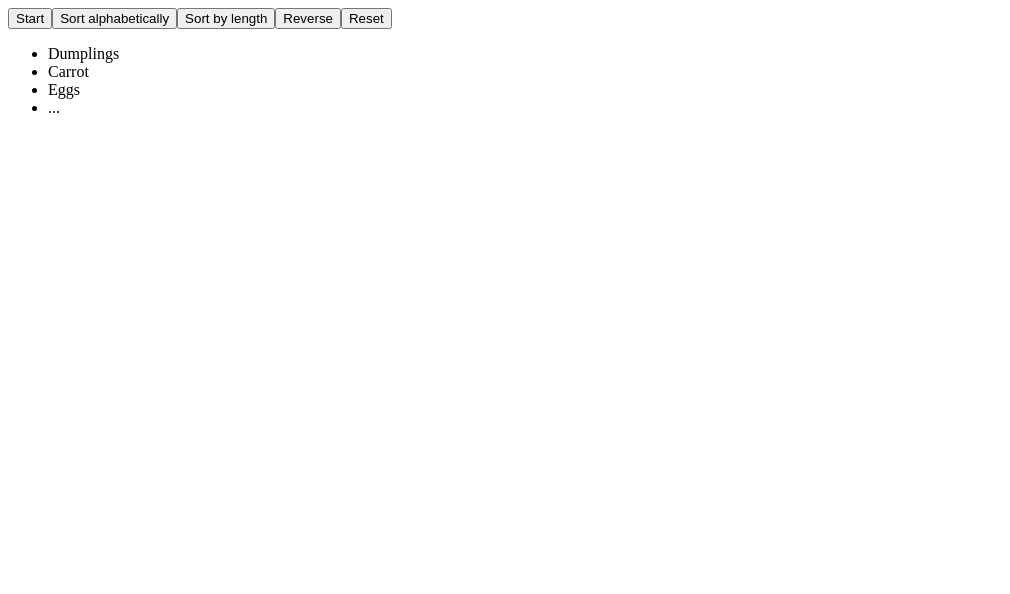
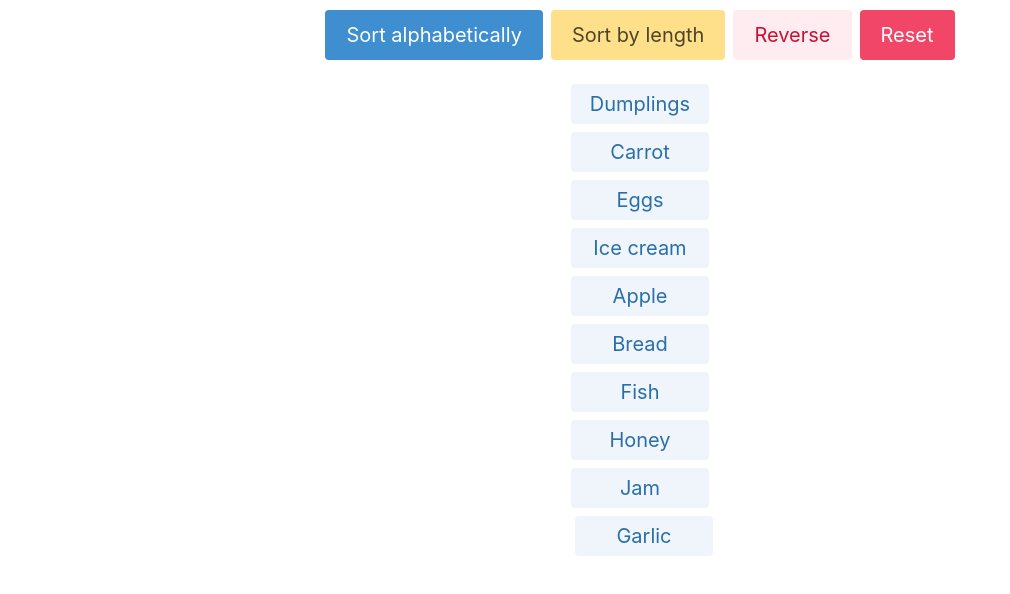
Before and after one commit to mate-academy/react_list-of-goods, a React (Create React App) app: page / in a window 1280 px wide. Both pictures are taken after a click on the button "Start". Shown: the top 594 px of the page, without its empty margins (0-1010 px from the left). Built offline with nearby package versions, Linux system fonts and the light colour scheme.

Commit message:
Solution

```diff
--- a/public/index.html
+++ b/public/index.html
@@ -3,7 +3,8 @@
   <head>
     <meta charset="utf-8" />
     <meta name="viewport" content="width=device-width, initial-scale=1" />
-    <title>Static list of todos</title>
+    <title>React list of goods</title>
+    <link rel="stylesheet" href="https://cdn.jsdelivr.net/npm/bulma@0.9.4/css/bulma.min.css">
   </head>
   <body>
     <div id="root"></div>
--- a/src/App.css
+++ b/src/App.css
@@ -1 +1,23 @@
-/* not empty */
+.App {
+  display: flex;
+  flex-direction: column;
+  align-items: center;
+}
+
+.button__start {
+  margin-top: 50vh;
+  width: 200px;
+}
+
+.buttons {
+  margin-top: 10px;
+}
+
+.tags {
+  display: flex;
+  flex-direction: column;
+}
+
+.tag {
+  width: 100%;
+}
--- a/src/App.tsx
+++ b/src/App.tsx
@@ -1,5 +1,5 @@
 /* eslint-disable @typescript-eslint/no-unused-vars */
-import React from 'react';
+import { FC, useState } from 'react';
 import './App.css';
 
 const goodsFromServer = [
@@ -16,60 +16,97 @@ const goodsFromServer = [
 ];
 
 enum SortType {
-  NONE,
-  ALPABET,
-  LENGTH,
+  None = 'none',
+  Alpabet = 'alpabet',
+  Length = 'length',
+  Reverse = 'reverse',
 }
 
-// Use this function in the render method
-function getReorderedGoods(
-  goods: string[],
-  sortType: SortType,
-  isReversed: boolean,
-) {
-  // Not to mutate the original array
-  const visibleGoods = [...goods];
+export const App: FC = () => {
+  const [isStarted, setIsStarted] = useState(false);
+  const [isReversed, setIsReversed] = useState(false);
+  const [sortBy, setSortBy] = useState(SortType.None);
 
-  // Sort and reverse goods if needed
-  // ...
+  const visibleGoods = [...goodsFromServer];
 
-  return visibleGoods;
+  visibleGoods.sort((firstGood, secondGood) => {
+    switch (sortBy) {
+      case SortType.Alpabet:
+        return firstGood.localeCompare(secondGood);
+      case SortType.Length:
+        return firstGood.length - secondGood.length;
+      default:
+        return 0;
+    }
+  });
+
+  if (isReversed) {
+    visibleGoods.reverse();
   }
 
-// DON'T save goods to the state
-type State = {
-  isStarted: boolean,
-  isReversed: boolean,
-  sortType: SortType,
-};
-
-export const App = () => (
+  return (
     <div className="App">
-    <button type="button">
+      {!isStarted
+        ? (
+          <button
+            type="button"
+            className="button button__start is-large is-primary"
+            onClick={() => setIsStarted(!isStarted)}
+          >
             Start
           </button>
-
-    <button type="button">
+        )
+        : (
+          <>
+            <div className="buttons">
+              <button
+                type="button"
+                className="button is-medium is-info"
+                onClick={() => setSortBy(SortType.Alpabet)}
+              >
                 Sort alphabetically
               </button>
 
-    <button type="button">
+              <button
+                type="button"
+                className="button is-medium is-warning"
+                onClick={() => setSortBy(SortType.Length)}
+              >
                 Sort by length
               </button>
 
-    <button type="button">
+              <button
+                type="button"
+                className="button is-medium is-danger is-light"
+                onClick={() => setIsReversed(!isReversed)}
+              >
                 Reverse
               </button>
 
-    <button type="button">
+              <button
+                type="button"
+                className="button is-medium is-danger"
+                onClick={() => {
+                  setIsReversed(false);
+                  setSortBy(SortType.None);
+                }}
+              >
                 Reset
               </button>
+            </div>
 
-    <ul className="Goods">
-      <li className="Goods__item">Dumplings</li>
-      <li className="Goods__item">Carrot</li>
-      <li className="Goods__item">Eggs</li>
-      <li className="Goods__item">...</li>
+            <ul className="tags">
+              {visibleGoods.map(good => (
+                <li
+                  className="tag is-info is-light is-large"
+                  key={good}
+                >
+                  {good}
+                </li>
+              ))}
             </ul>
+          </>
+        )}
     </div>
   );
+};
```
Lines whose indentation alone changed are shown as unchanged.
